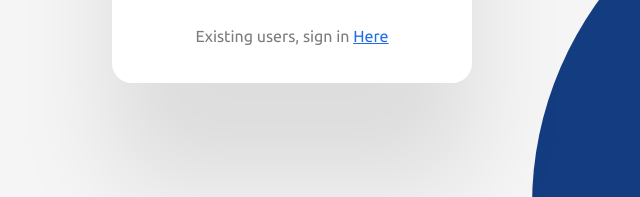
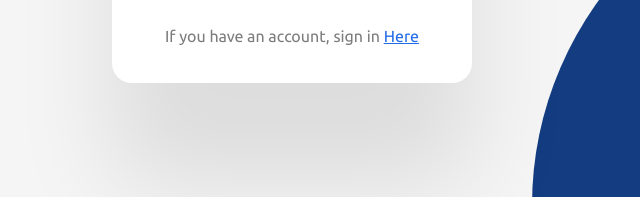
Before and after one commit to BatuhanEvleksiz/Signup-Page-Ui-Design, a plain HTML site: page index.html in a window 1280 px wide. Shown: the part 595-792 px from the top of the page, 348-988 px from the left. Drawn offline with nearby package versions, Linux system fonts and the light colour scheme.

Commit message:
Update index.html

```diff
--- a/index.html
+++ b/index.html
@@ -23,7 +23,7 @@
             <button type="submit">SIGN IN</button>
         </form>
         <footer>
-            Existing users, sign in
+            If you have an account, sign in
             <a href="#">Here</a>
         </footer>
     </div>
```
